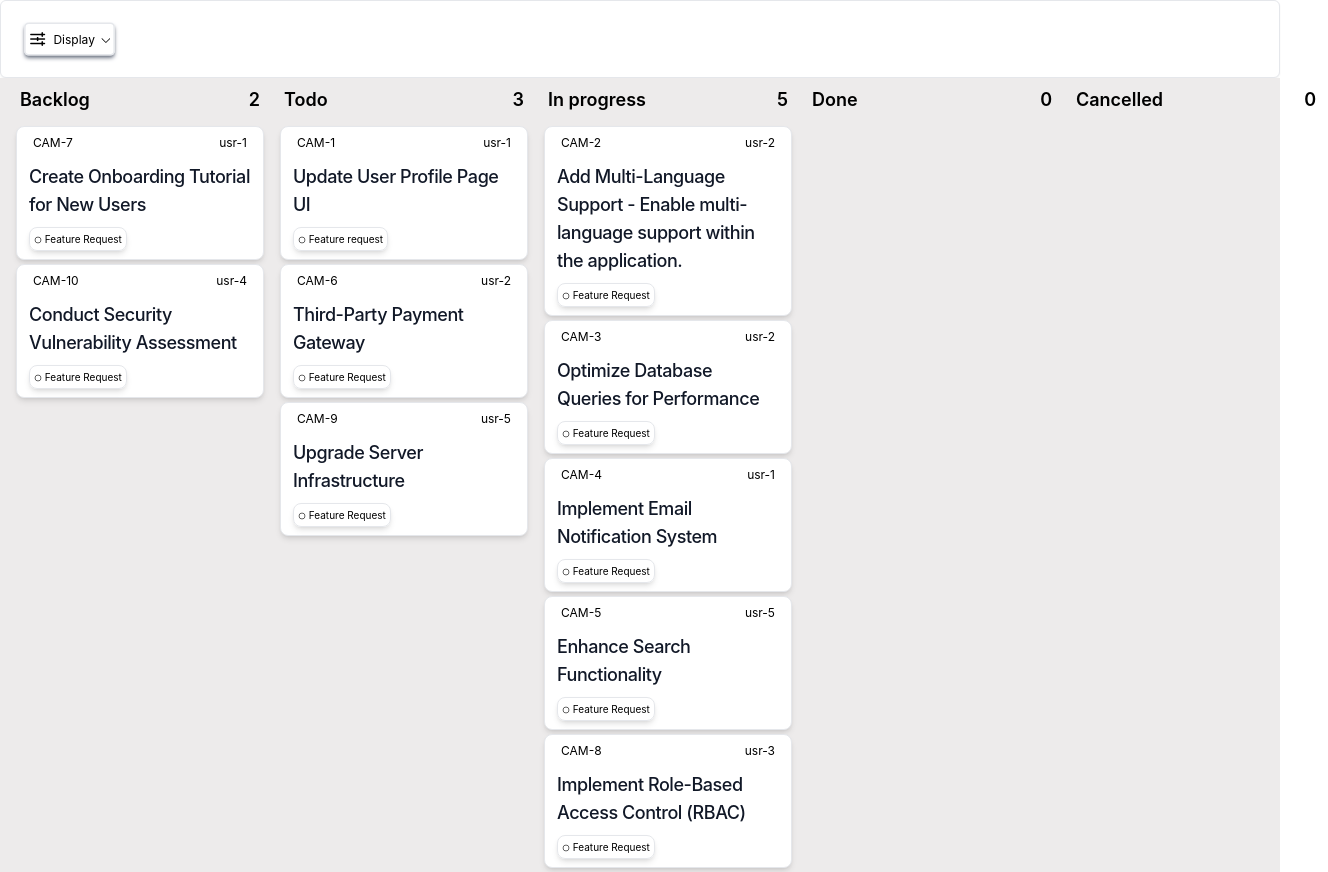
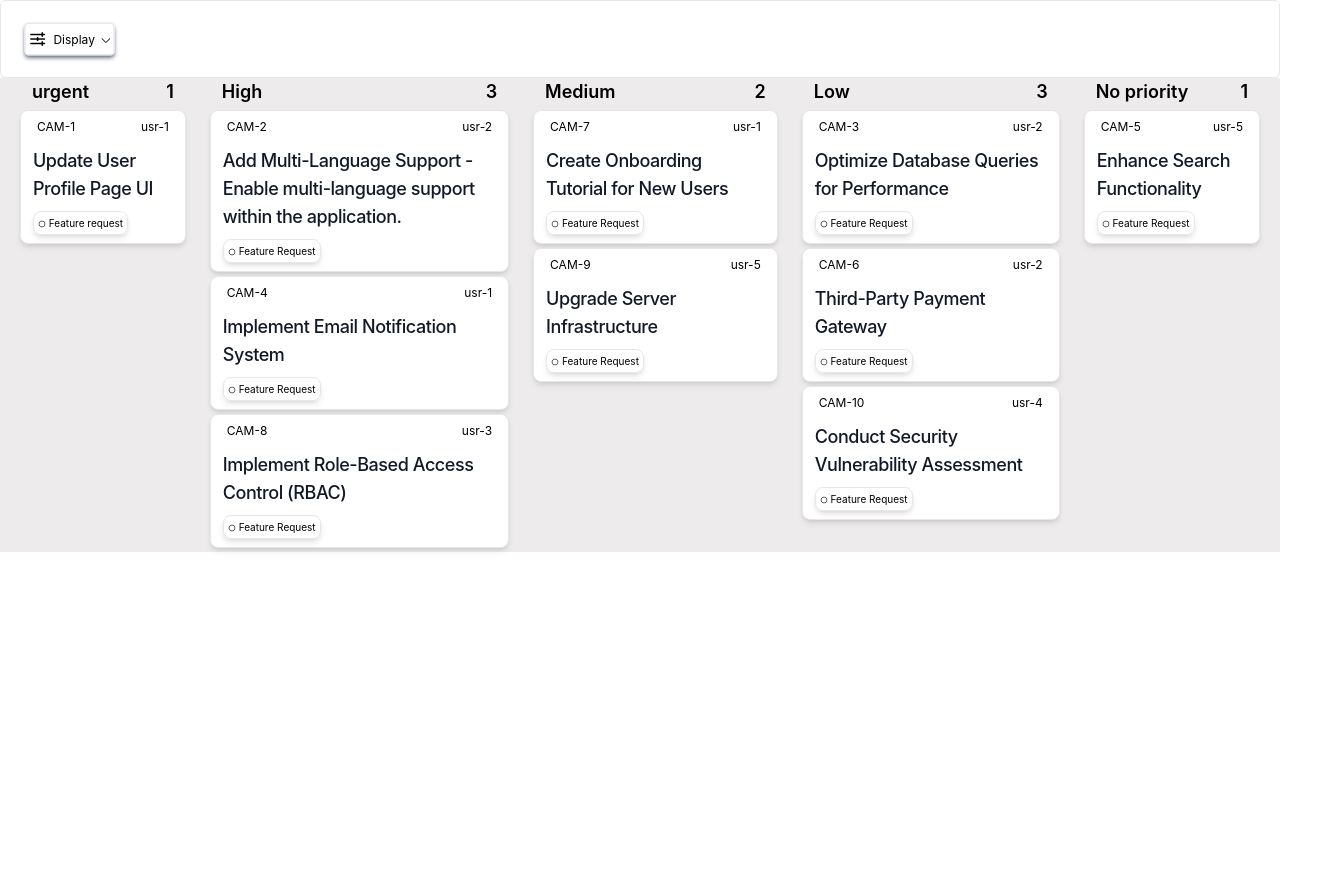
Before and after one commit to Shreyans-Nawlakha/quicksell, a React (Create React App) app: page / in a window 1280 px wide. Shown: the whole page, 1328 px wide, since content can reach past the window. After the commit the page ends 800 px from the top, so only its background shows below. Built offline with nearby package versions, Linux system fonts and the light colour scheme.

Commit message:
created the layout for state and priority

```diff
--- a/src/pages/LandingTC.jsx
+++ b/src/pages/LandingTC.jsx
@@ -1,4 +1,4 @@
-import React, { useEffect, useState } from 'react'
+import React, { useState } from 'react'
 import settings from "../images/setting.png"
 import down from "../images/down-arrow.svg"
 import StatusWindow from "./StatusWindow";
@@ -49,17 +49,12 @@ const LandingTC = ({ content, owner }) => {
                         </div>);
                         case "user": return <>hwllo!</>;
                         default: return (<div className=" px-2 flex justify-start">
-                            {values.status.map((s) => {
-                                return <StatusWindow data={content} user={owner} value={s} />
+                            {values.priority.map((e) => {
+                                return <PriorityWindow data={content} user={owner} pri={e.n} header={e.value} />
                             })}</div>);
                     }
                 })()}
             </div>
-            {/* <div className=" px-4 flex justify-start">
-                <PriorityWindow data={content} user={owner} value={1} />
-                <PriorityWindow data={content} user={owner} value={2} />
-                <PriorityWindow data={content} user={owner} value={4} />
-            </div> */}
         </div>
     )
 }
```
